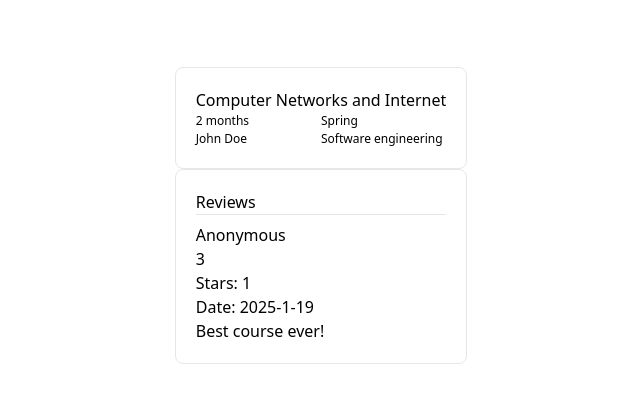
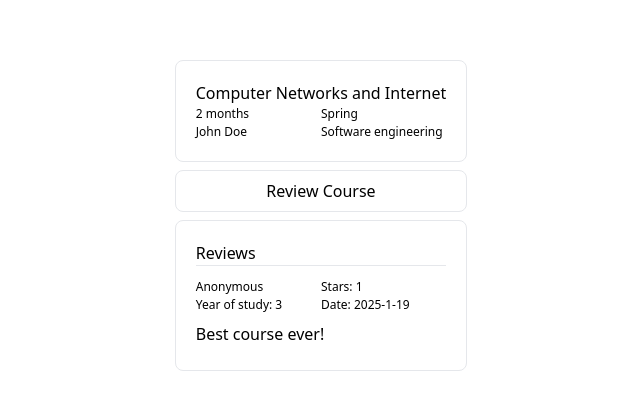
Before and after one commit to CaptainCluster/react_hackathon_2025, a React (Vite) app in the folder src/: page /course/1 in a window 1280 px wide. Shown: the part 185-594 px from the top of the page, without its empty margins (319-959 px from the left). Built offline with nearby package versions, Linux system fonts and the light colour scheme.

Commit message:
Ville's CSS

```diff
--- a/src/src/components/Course/CourseView.tsx
+++ b/src/src/components/Course/CourseView.tsx
@@ -26,6 +26,12 @@ const CourseView = ({ courseId }: { courseId: string | undefined }) => {
   return (
     <>
       <CourseInfo course={course} />
+      <div
+        className="my-2 text-center p-2 border border-gray-200 rounded-lg hover:border-blue-200 cursor-pointer"
+        onClick={() => window.location.href = `/rate/${courseId}`}
+      >
+        Review Course
+      </div>
       <Reviews course={course} />
     </>
   );
--- a/src/src/components/ReviewComment.tsx
+++ b/src/src/components/ReviewComment.tsx
@@ -4,19 +4,23 @@ import { Review } from "../models/interfaces/Review";
 const ReviewComment = ({ reviewData, index }: { reviewData: Review; index: number }) => {
 
   return (
-    <div key={index}>
-      <div>
-        <p>{reviewData.name}</p>
-        <p>{reviewData.studyYear}</p>
+    <>
+      <div className="grid grid-cols-2" key={index}>
+        <div className="py-1">
+          <p className="additional-info">{reviewData.name}</p>
+          <p className="additional-info">{`Year of study: ${reviewData.studyYear}`}</p>
+        </div>
+        <div className="py-1">
+          <p className="additional-info">{`Stars: ${reviewData.stars}`}</p>
+          <p className="additional-info">{`Date: ${reviewData.date}`}</p>
+        </div>
       </div>
       <div>
-        <p>{`Stars: ${reviewData.stars}`}</p>
-        <p>{`Date: ${reviewData.date}`}</p>
+        <div className="py-1">
+          {reviewData.comment}
+        </div>
       </div>
-      <div>
-        {reviewData.comment}
-      </div>
-    </div>
+    </>
   )
 }
 
```
